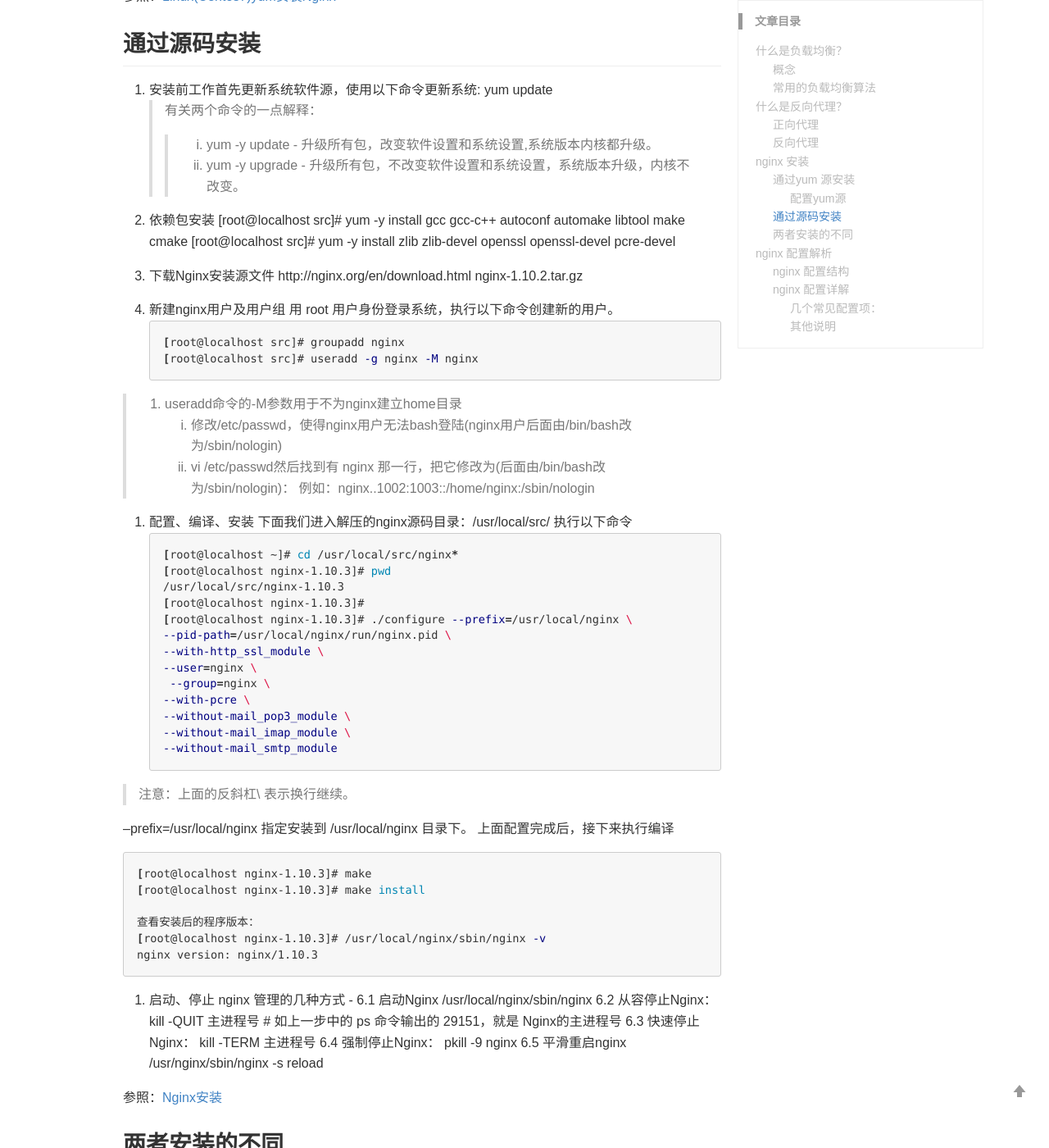
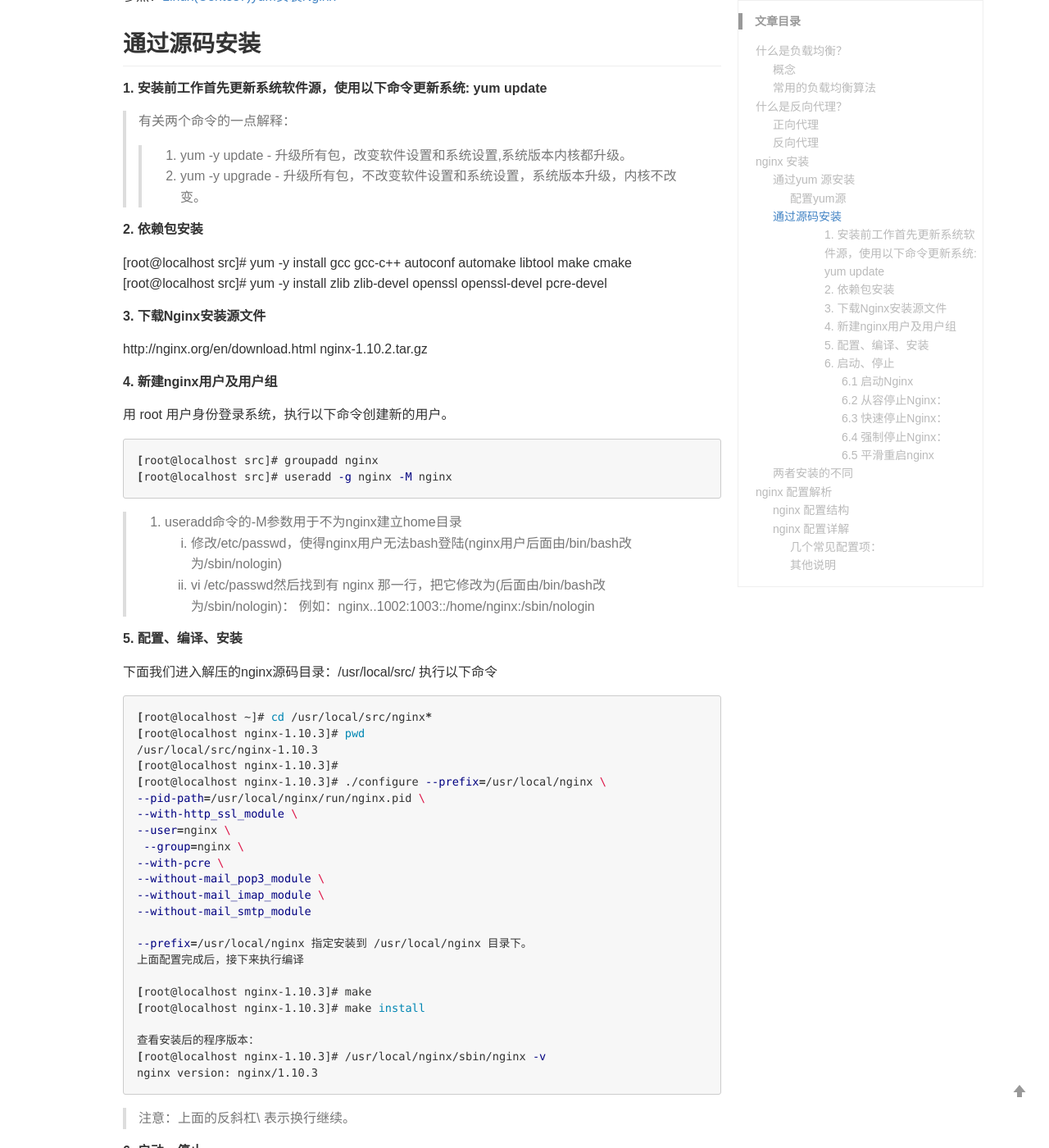
Before and after one commit to MichaelZhou111/MichaelZhou111.github.io, a Jekyll site: the page built from _posts/2019-08-09-Nginx负载均衡和反向代理设置.md, in a window 1280 px wide and 1400 px high, scrolled down 2208 px. Shown: the whole window at 82% size. Built offline with Jekyll 4.4.1, drawn with Linux system fonts in a browser that asks for light colours; comment, search, counter and statistics services are not loaded; some of the changed text lies outside the part shown.

Commit message:
modify format

````diff
--- a/_posts/2019-08-09-Nginx负载均衡和反向代理设置.md
+++ b/_posts/2019-08-09-Nginx负载均衡和反向代理设置.md
@@ -83,19 +83,19 @@
 参照：[Linux(Centos7)yum安装Nginx](https://blog.csdn.net/gebitan505/article/details/54601336)
 
 ## 通过源码安装
-1. 安装前工作首先更新系统软件源，使用以下命令更新系统: yum update
+##### 1. 安装前工作首先更新系统软件源，使用以下命令更新系统: yum update
 > 有关两个命令的一点解释：
 >> 1. yum -y update - 升级所有包，改变软件设置和系统设置,系统版本内核都升级。
 >> 2. yum -y upgrade - 升级所有包，不改变软件设置和系统设置，系统版本升级，内核不改变。
 
-2. 依赖包安装
+##### 2. 依赖包安装
 [root@localhost src]# yum -y install gcc gcc-c++ autoconf automake libtool make cmake
 [root@localhost src]# yum -y install zlib zlib-devel openssl openssl-devel pcre-devel
 
-3. 下载Nginx安装源文件
+##### 3. 下载Nginx安装源文件
 http://nginx.org/en/download.html   nginx-1.10.2.tar.gz
 
-4. 新建nginx用户及用户组
+##### 4. 新建nginx用户及用户组
 用 root 用户身份登录系统，执行以下命令创建新的用户。
 ```bash
 [root@localhost src]# groupadd nginx
@@ -107,7 +107,7 @@
    3. vi /etc/passwd然后找到有 nginx 那一行，把它修改为(后面由/bin/bash改为/sbin/nologin)：
    例如：nginx..1002:1003::/home/nginx:/sbin/nologin
 
-5. 配置、编译、安装
+#####  5. 配置、编译、安装
 下面我们进入解压的nginx源码目录：/usr/local/src/ 执行以下命令
 ```bash
 [root@localhost ~]# cd /usr/local/src/nginx*
@@ -123,13 +123,10 @@
 --without-mail_pop3_module \
 --without-mail_imap_module \
 --without-mail_smtp_module
-```
-
-> 注意：上面的反斜杠\ 表示换行继续。
 
 --prefix=/usr/local/nginx 指定安装到 /usr/local/nginx 目录下。
 上面配置完成后，接下来执行编译
-```bash
+
 [root@localhost nginx-1.10.3]# make
 [root@localhost nginx-1.10.3]# make install
 
````
Also changed, not shown: other parts of _posts/2019-08-09-Nginx负载均衡和反向代理设置.md (+9 -9 lines).
